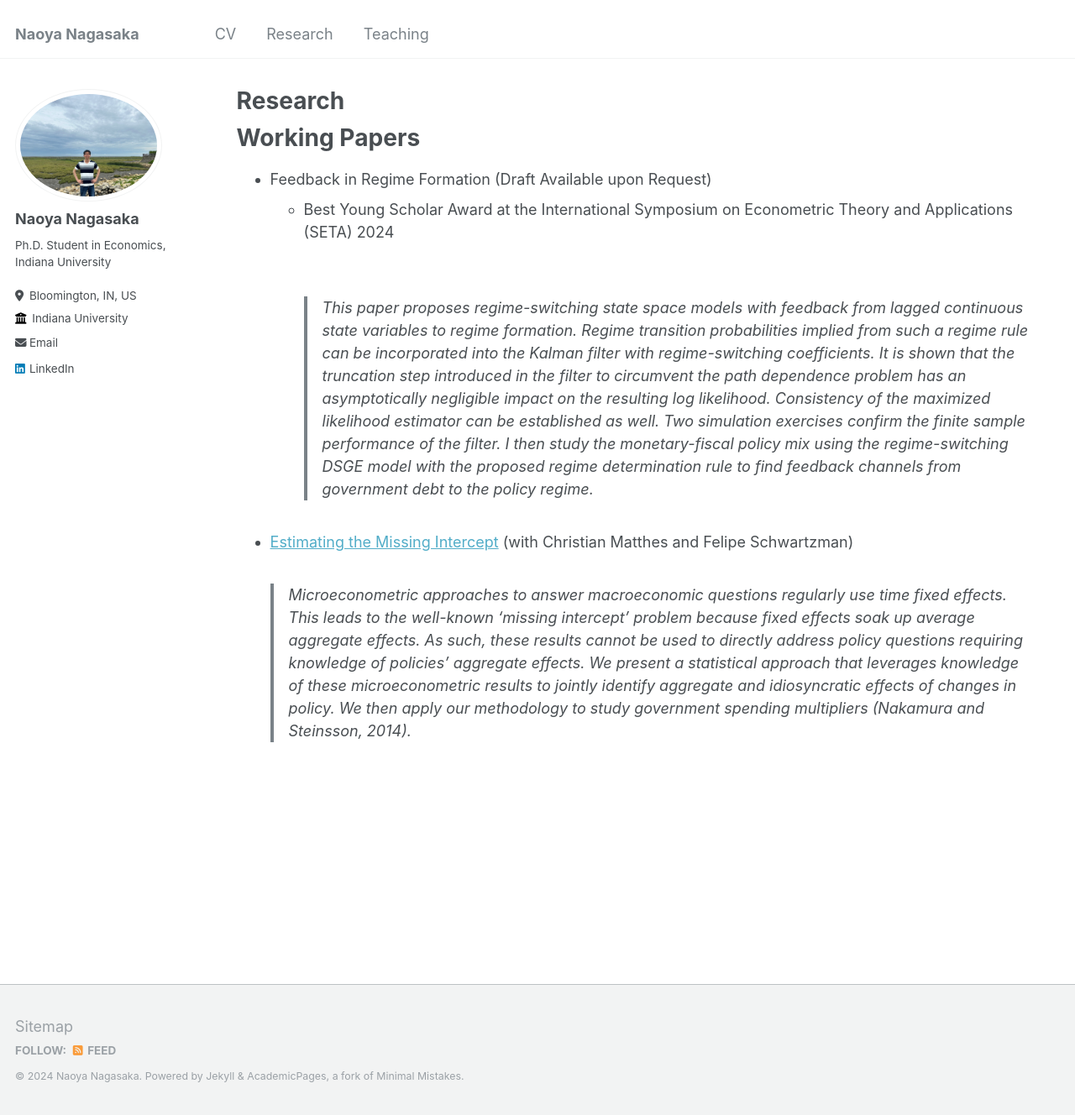
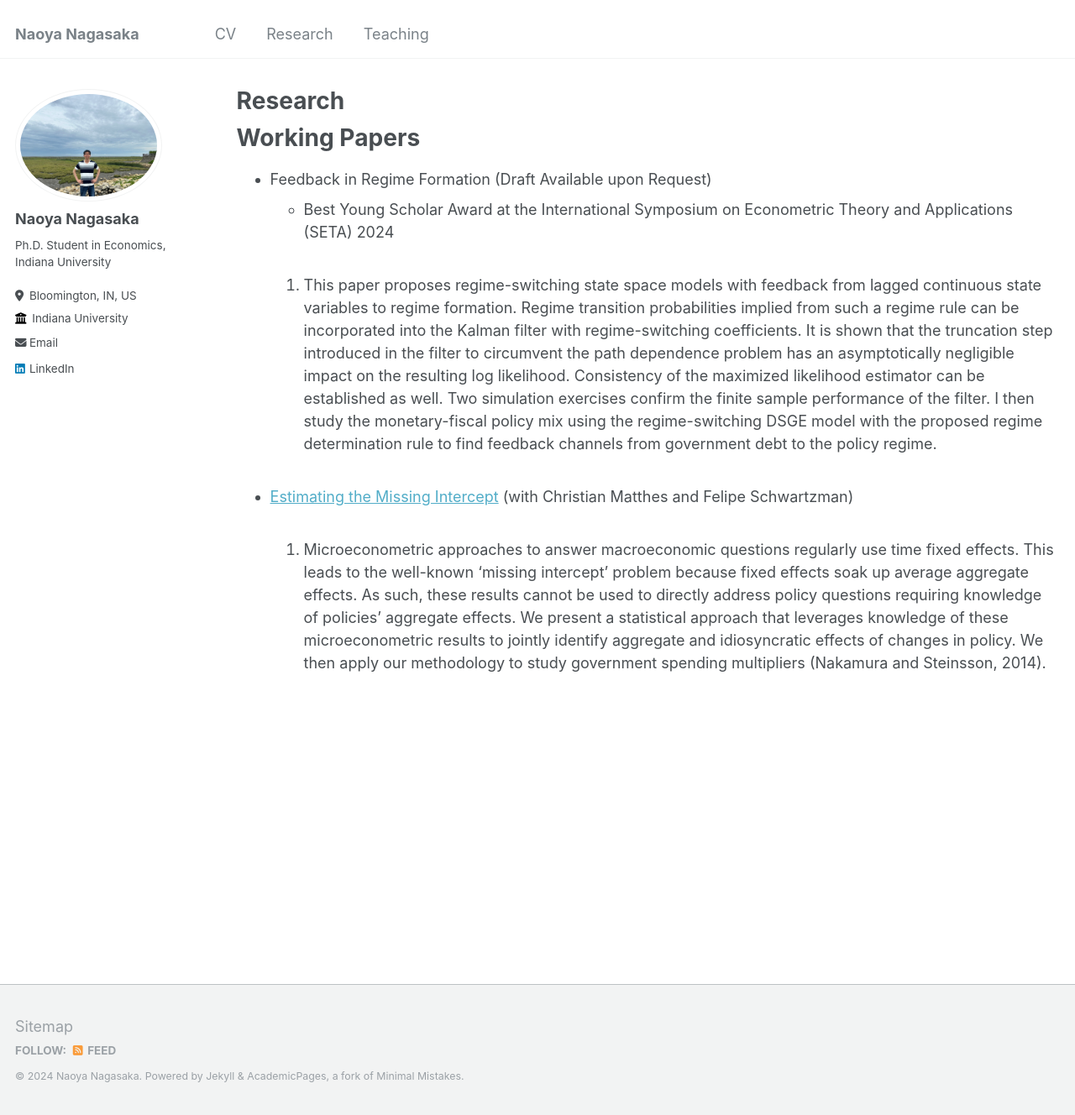
Before and after one commit to naonagas/naonagas.github.io, a Jekyll site: the page built from _pages/research.md, in a window 1280 px wide and 1328 px high. Shown: the whole window at 84% size. Built offline with Jekyll 4.4.1, drawn with Linux system fonts in a browser that asks for light colours.

Commit message:
Update research.md

```diff
--- a/_pages/research.md
+++ b/_pages/research.md
@@ -8,14 +8,20 @@ author_profile: true
 
 Working Papers
 ======
-- Feedback in Regime Formation (Draft Available upon Request)
-    - Best Young Scholar Award at the International Symposium on Econometric Theory and Applications (SETA) 2024　<br> <br>
-    > This paper proposes regime-switching state space models with feedback from lagged continuous state variables to regime formation. Regime transition probabilities implied from such a regime rule can be incorporated into the Kalman filter with regime-switching coefficients. It is shown that the truncation step introduced in the filter to circumvent the path dependence problem has an asymptotically negligible impact on the resulting log likelihood. Consistency of the maximized likelihood estimator can be established as well. Two simulation exercises confirm the finite sample performance of the filter. I then study the monetary-fiscal policy mix using the regime-switching DSGE model with the proposed regime determination rule to find feedback channels from government debt to the policy regime. <br>
+<ul>
+    <li> Feedback in Regime Formation (Draft Available upon Request) </li>
+    <ul>
+        <li> Best Young Scholar Award at the International Symposium on Econometric Theory and Applications (SETA) 2024　</li> <br>
+    </ul>
+    <ol>
+        <li> This paper proposes regime-switching state space models with feedback from lagged continuous   state variables to regime formation. Regime transition probabilities implied from such a regime rule can be incorporated into the Kalman filter with regime-switching coefficients. It is shown that the truncation step introduced in the filter to circumvent the path dependence problem has an asymptotically negligible impact on the resulting log likelihood. Consistency of the maximized likelihood estimator can be established as well. Two simulation exercises confirm the finite sample performance of the filter. I then study the monetary-fiscal policy mix using the regime-switching DSGE model with the proposed regime determination rule to find feedback channels from government debt to the policy regime. </li>
+</ol> <br>
+    <li> <a href="https://naonagas.github.io/files/MNS.pdf">Estimating the Missing Intercept</a> (with Christian Matthes and Felipe Schwartzman) </li> <br>
+    <ol>
+        <li> Microeconometric approaches to answer macroeconomic questions regularly use time fixed effects. This leads to the well-known ‘missing intercept’ problem because fixed effects soak up average aggregate effects. As such, these results cannot be used to directly address policy questions requiring knowledge of policies’ aggregate effects. We present a statistical approach that leverages knowledge of these microeconometric results to jointly identify aggregate and idiosyncratic effects of changes in policy. We then apply our methodology to study government spending multipliers (Nakamura and Steinsson, 2014). </li>
+    </ol>
 
-- [Estimating the Missing Intercept](https://naonagas.github.io/files/MNS.pdf) (with Christian Matthes and Felipe Schwartzman) <br>
-
-    > Microeconometric approaches to answer macroeconomic questions regularly use time fixed effects. This leads to the well-known ‘missing intercept’ problem because fixed effects soak up average aggregate effects. As such, these results cannot be used to directly address policy questions requiring knowledge of policies’ aggregate effects. We present a statistical approach that leverages knowledge of these microeconometric results to jointly identify aggregate and idiosyncratic effects of changes in policy. We then apply our methodology to study government spending multipliers (Nakamura and Steinsson, 2014). <br>
-
+</ul>
 <!--
 Work in Progress
 ======
```
